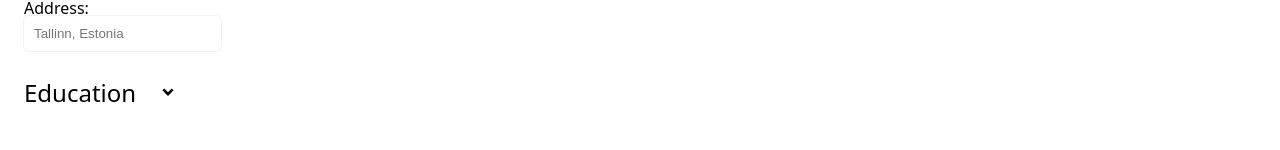
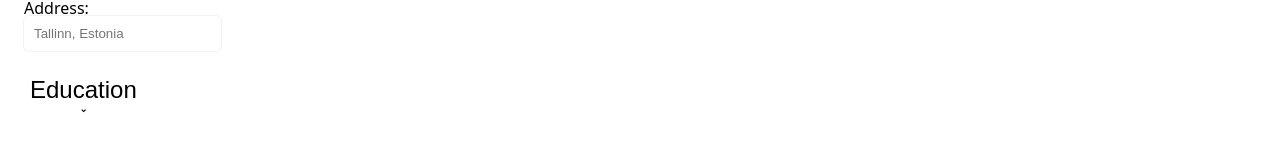
Before and after one commit to ValeriaBlagodatskaja/project-cv-application, a React (Vite) app: page / in a window 1280 px wide. Shown: the part 600-750 px from the top of the page. Built offline with nearby package versions, Linux system fonts and the light colour scheme.

Commit message:
add buttons Add Education, Add Experience logic

```diff
--- a/src/components/Accordion.jsx
+++ b/src/components/Accordion.jsx
@@ -1,22 +1,56 @@
 import { RiArrowDropDownLine } from "react-icons/ri";
 import { useState } from "react";
+import Button from "./Button";
 import clsx from "clsx";
 import "./Accordion.css";
 
 export default function Accordion({ title, className, children }) {
   const [open, setOpen] = useState(false);
   console.log(open);
+  const [educationVisible, setEducationVisible] = useState(false);
+  const [experienceVisible, setExperienceVisible] = useState(false);
+  const [buttonClicked, setButtonClicked] = useState(false);
+
+  const handleAddEducation = () => {
+    setEducationVisible(!educationVisible);
+    setButtonClicked(true);
+  };
+
+  const handleAddExperience = () => {
+    setExperienceVisible(!experienceVisible);
+    setButtonClicked(true);
+  };
+
   return (
     <div>
-      <div className="title-container">
+      <button className="accordion" onClick={() => setOpen(!open)}>
         <h3 className="title">{title}</h3>
-        <button className="button-arrow" onClick={() => setOpen(!open)}>
-          <RiArrowDropDownLine
-            className={clsx("arrow", open && "active", className)}
-          />
-        </button>
-      </div>
-      {open && children}
+        <RiArrowDropDownLine
+          className={clsx("arrow", open && "active", className)}
+        />
+      </button>
+
+      {title === "Education" && open && (
+        <>
+          {educationVisible && <div>{children} </div>}
+          {!buttonClicked && (
+            <Button icon="+" color="dark" onClick={handleAddEducation}>
+              Add education
+            </Button>
+          )}
+        </>
+      )}
+
+      {title === "Experience" && open && (
+        <>
+          {experienceVisible && <div>{children} </div>}
+          {!buttonClicked && (
+            <Button icon="+" color="dark" onClick={handleAddExperience}>
+              Add experience
+            </Button>
+          )}
+        </>
+      )}
     </div>
   );
 }
```
